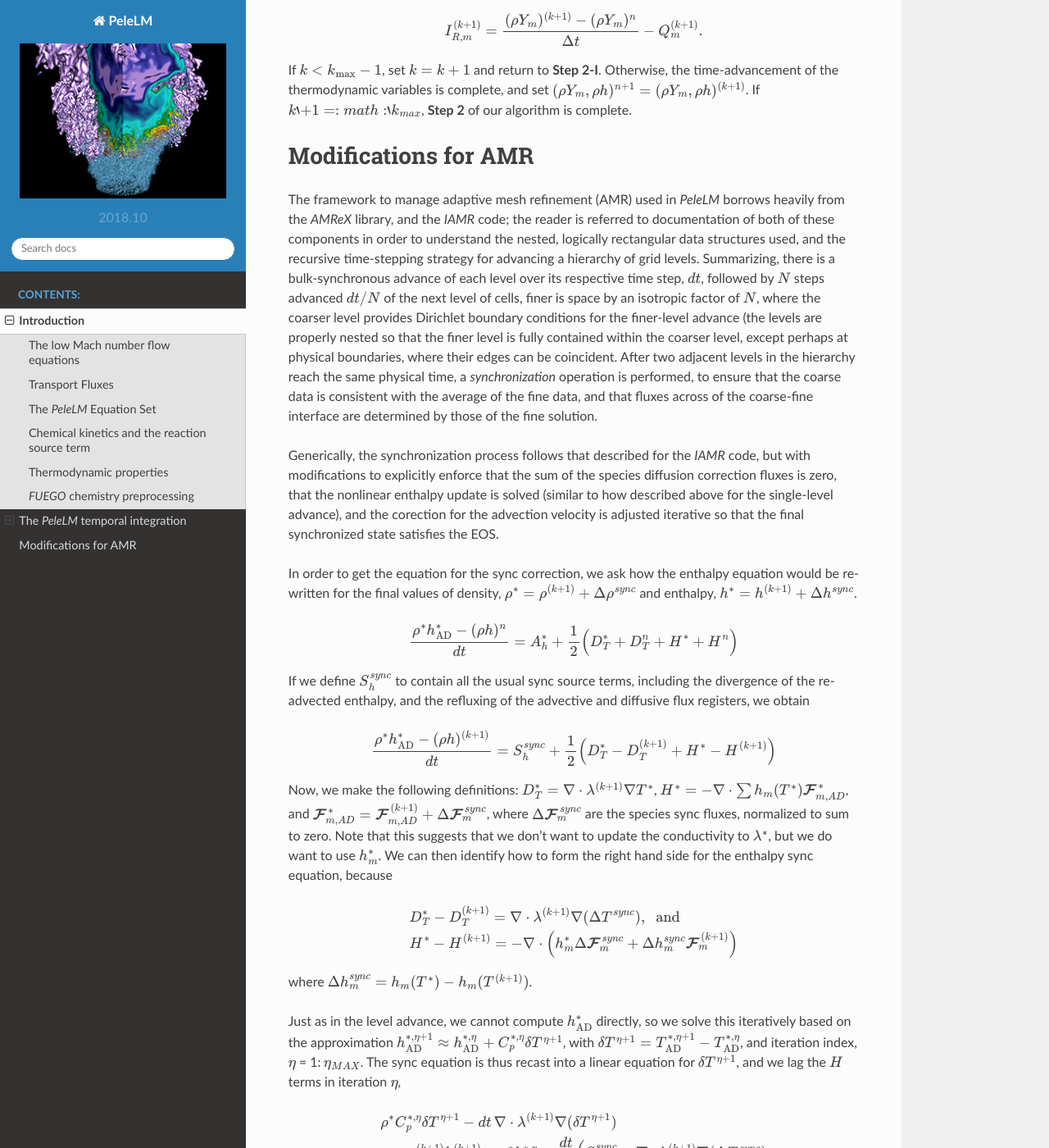
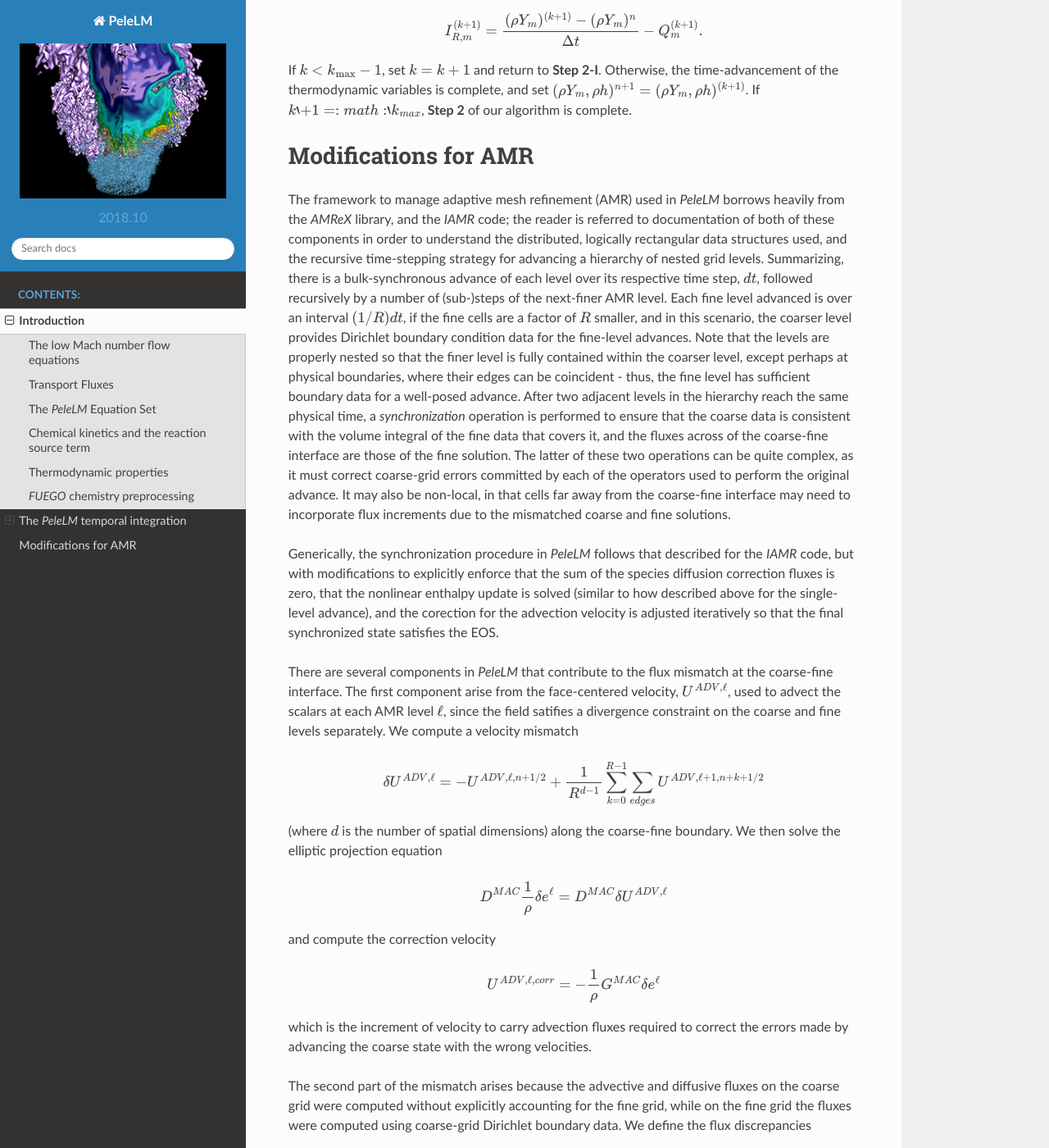
Before and after one commit to AMReX-Combustion/PeleLM, a Sphinx documentation site: the page built from Docs/source/Introduction.rst, in a window 1280 px wide and 1400 px high, scrolled down 16198 px. Shown: the whole window at 82% size. Built offline with Sphinx 7.4.7 and the Read the Docs theme 2.0.0, drawn with Linux system fonts in a browser that asks for light colours; some of the changed text lies outside the part shown.

Commit message:
Work on AMR part of doc

```diff
--- a/Docs/source/Introduction.rst
+++ b/Docs/source/Introduction.rst
@@ -677,69 +677,138 @@ Modifications for AMR
 
 The framework to manage adaptive mesh refinement (AMR) used in `PeleLM` borrows heavily from the `AMReX` library,
 and the `IAMR` code; the reader is referred to documentation of both of these components in order to understand the
-nested, logically rectangular data structures used, and the recursive time-stepping strategy for
-advancing a hierarchy of grid levels.  Summarizing, there is a bulk-synchronous advance of each level over its
-respective time step, :math:`dt`, followed by :math:`N` steps advanced :math:`dt/N` of the next level of cells,
-finer is space by an isotropic factor of :math:`N`, where the coarser level provides Dirichlet boundary conditions
-for the finer-level advance (the levels are properly nested so that the finer level is fully contained within
-the coarser level, except perhaps at physical boundaries, where their edges can be coincident.
-After two adjacent levels in the hierarchy reach the same physical time, a *synchronization* operation is performed,
-to ensure that the coarse data is consistent with the average of the fine data, and that fluxes across of the
-coarse-fine interface are determined by those of the fine solution.
+distributed, logically rectangular data structures used, and the recursive time-stepping strategy for
+advancing a hierarchy of nested grid levels.  Summarizing, there is a bulk-synchronous advance of each level over its
+respective time step, :math:`dt`, followed recursively by a number of (sub-)steps of the next-finer AMR level.
+Each fine level advanced is over an interval :math:`(1/R) dt`, if the fine cells are a factor of :math:`R`
+smaller, and in this scenario, the coarser level provides Dirichlet boundary condition data
+for the fine-level advances.  Note that the levels are properly nested so that the finer level is fully contained within
+the coarser level, except perhaps at physical boundaries, where their edges can be coincident - thus, the fine level has
+sufficient boundary data for a well-posed advance.
+After two adjacent levels in the hierarchy reach the same physical time, a *synchronization* operation is performed
+to ensure that the coarse data is consistent with the volume integral of the fine data that covers it, and the
+fluxes across of the coarse-fine interface are those of the fine solution.  The latter of these two operations can be
+quite complex, as it must correct coarse-grid errors committed by each of the operators used to perform the original
+advance.  It may also be non-local, in that cells far away from the coarse-fine interface may need to
+incorporate flux increments due to the mismatched coarse and fine solutions.
 
-Generically, the synchronization process follows that described for the `IAMR` code, but with modifications to
-explicitly enforce that the sum of the species diffusion correction fluxes is zero, that the nonlinear enthalpy
-update is solved (similar to how described above for the single-level advance), and the corection for the
-advection velocity is adjusted iterative so that the final synchronized state satisfies the EOS.
+Generically, the synchronization procedure in `PeleLM` follows that described for the `IAMR` code, but with
+modifications to explicitly enforce that the sum of the species diffusion correction fluxes is zero, that the
+nonlinear enthalpy update is solved (similar to how described above for the single-level advance), and the
+corection for the advection velocity is adjusted iteratively so that the final synchronized state satisfies the EOS.
 
-In order to get the equation for the sync correction, we ask how the enthalpy equation would be re-written for the final
-values of density, :math:`\rho^* = \rho^{(k+1)} + \Delta \rho^{sync}` and enthalpy, :math:`h^* = h^{(k+1)} + \Delta h^{sync}`.
+There are several components in `PeleLM` that contribute to the flux mismatch at the coarse-fine interface.
+The first component arise from the face-centered velocity, :math:`U^{ADV,\ell}`, used to advect the scalars
+at each AMR level :math:`\ell`, since the field satifies a divergence constraint on the coarse and fine levels
+separately.  We compute a velocity mismatch
 
 .. math::
 
-    \frac{\rho^{*} h_{{\rm AD}}^{*} - (\rho h)^n}{dt}
-    = A_h^{*} + \frac{1}{2} \Big( D_T^{*} + D_T^n + H^{*} + H^n\Big)
+    \delta U^{ADV,\ell} = -U^{ADV,\ell,n+1/2} + \frac{1}{R^{d-1}}\sum_{k=0}^{R-1} \sum_{edges} U^{ADV,\ell+1,n+k+1/2}
 
-If we define :math:`S_h^{sync}` to contain all the usual sync source terms, including the divergence of the re-advected enthalpy, and the refluxing of the advective and diffusive flux registers, we obtain
+(where :math:`d` is the number of spatial dimensions) along the coarse-fine boundary.  We then solve the elliptic
+projection equation
 
 .. math::
 
-    \frac{ \rho^{*} h_{{\rm AD}}^{*} - (\rho h)^{(k+1)}}{dt}
-    = S_h^{sync} + \frac{1}{2} \Big( D_T^{*} - D_T^{(k+1)} + H^{*} - H^{(k+1)} \Big)
+    D^{MAC} \frac{1}{\rho} \delta e^{\ell} = D^{MAC} \delta U^{ADV,\ell}
 
-Now, we make the following definitions: :math:`D_T^{*} = \nabla \cdot \lambda^{(k+1)} \nabla T^{*}`,
-:math:`H^{*} = - \nabla \cdot \sum h_m (T^{*}) {\boldsymbol{\cal F}}_{m,AD}^{*}`, and
-:math:`{\boldsymbol{\cal F}}_{m,AD}^{*} = {\boldsymbol{\cal F}}_{m,AD}^{(k+1)} + \Delta {\boldsymbol{\cal F}}_{m}^{sync}`,
-where :math:`\Delta {\boldsymbol{\cal F}}_{m}^{sync}` are the species sync fluxes, normalized to sum to zero.
-Note that this suggests that we don't want to update the conductivity to :math:`\lambda^*`, but we do
-want to use :math:`h_m^{*}`.
+and compute the correction velocity
+
+.. math::
+
+    U^{ADV,\ell,corr} = -\frac{1}{\rho} G^{MAC} \delta e^{\ell}
+
+which is the increment of velocity to carry advection fluxes required to correct the errors made by advancing the
+coarse state with the wrong velocities.
+
+The second part of the mismatch arises because the advective and diffusive fluxes on the coarse grid were computed without explicitly accounting for the fine grid, while on the fine grid the fluxes were computed using coarse-grid Dirichlet boundary data.  We define the flux discrepancies
+
+.. math::
+
+    \delta \boldsymbol{\cal F} = \Delta t^{\ell} \Big(
+    -\boldsymbol{\cal F}^{\ell,n+1/2} + \frac{1}{R^{d-1}} \sum_{k=0}^{R-1} \sum_{edges}
+    \boldsymbol{\cal F}^{\ell+1,n+k+1/2} \Big)
+
+where :math:`\boldsymbol{\cal F}` is the total (advective + diffusive) flux through a face on the coarse-fine
+interface prior the synchronization operations.
+
+Since mass is conserved, corrections to density, :math:`\delta \rho^{sync}` on the coarse grid associated with
+mismatched advection fluxes may be computed explicitly
+
+.. math::
+
+    \delta \rho^{sync} = -D^{MAC} \Big( \sum_m U^{ADV,corr} \rho Y_m \Big)^{n+1/2}
+    + \sum_m \delta \boldsymbol{\cal F}_{\rho Y_m}
+
+The post-sync new-time value of density, :math:`\rho^{n+1} = \rho^{n+1,p} + \delta \rho^{sync}`.
+Given the corrected density we can decompose the corrections for :math:`Y_m` and :math:`h` into
+:math:`\delta ( \rho Y_m ) = Y^{n+1,p} \delta \rho^{sync} + \rho^{n+1} \delta Y^{sync}`.  Computing
+:math:`\delta Y^{sync}` requires solution of a linear system, since the flux mismatch
+contains implicit diffusion fluxes from the Crank-Nicolson discretization.
+
+.. math::
+
+    \rho^{n+1} \widetilde{\delta Y^{sync}} - \frac{\Delta t}{2} \nabla \cdot
+    \widetilde{\delta {\cal F}}(\widetilde{\delta Y^{sync}})
+    = -D^{MAC} (U^{ADV,corr} \rho Y_m)^{n+1/2} + \delta \boldsymbol{\cal F} - Y^{n+1,p} \delta \rho^{sync}
+
+where :math:`\widetilde{\delta {\cal F}}` is the species correction flux due to the
+sync source, :math:`\widetilde{\delta Y^{sync}}`. However, as in the single-level algorithm, the species
+fluxes must be corrected to sum to zero.  These adjusted fluxes are then used to recompute a :math:`\delta Y^{sync}`,
+which is then used via the expression above to compute :math:`\delta (\rho Y)^{sync}`, the increment to the
+species mass densities.
+
+In order to get the equation for the enthalpy sync correction, it will help to simplify notation a bit.
+We define :math:`S_h^{sync}` to contain all the usual sync source terms, including the divergence of the
+re-advected enthalpy flux, and the refluxed advective and diffusive fluxes (:math:`\delta \boldsymbol{\cal F}` above).
+We now write the enthalpy conservation equation for the composite system, after the sync.
+
+.. math::
+
+    \frac{\rho^{n+1} h_{{\rm AD}}^{n+1} - (\rho h)^n}{dt}
+    = A_h^{*} + \frac{1}{2} \Big( D_T^{n+1} + D_T^n + H^{n+1} + H^n\Big)
+
+where the terms here are defined analagously to those in the level-advance expression above.
+We subtract the equation used to compute :math:`(\rho h)^{n+1,p}` to arrive at an equation for the sync correction
+
+.. math::
+
+    \frac{ \rho^{n+1} h_{{\rm AD}}^{n+1} - (\rho h)^{(n+1,p)}}{dt}
+    = S_h^{sync} + \frac{1}{2} \Big( D_T^{n+1} - D_T^{(n+1,p)} + H^{n+1} - H^{(n+1,p)} \Big)
+
+Now, we make the following definitions: :math:`D_T^{n+1} = \nabla \cdot \lambda^{(n+1,p)} \nabla T^{n+1}, H^{n+1} = - \nabla \cdot \sum h_m (T^{n+1}) {\boldsymbol{\cal F}}_{m,AD}^{n+1}`, and
+:math:`{\boldsymbol{\cal F}}_{m,AD}^{n+1} = {\boldsymbol{\cal F}}_{m,AD}^{(n+1,p)}
++ \delta {\boldsymbol{\cal F}}_{m}`.
+Note that this suggests that we don't want to update the conductivity to :math:`\lambda^{n+1}`, but we do
+want to use :math:`h_m^{n+1}`.
 We can then identify how to form the right hand side for the enthalpy sync equation, because
 
 .. math::
 
-    &D_T^{*} - D_T^{(k+1)} = \nabla \cdot \lambda^{(k+1)} \nabla (\Delta T^{sync}), \; \;\mbox{and}  \\
-    &H^{*} - H^{(k+1)} = - \nabla \cdot \Big( h_m^{*} \Delta {\boldsymbol{\cal F}}_{m}^{sync}
-    + \Delta h_m^{sync} {\boldsymbol{\cal F}}_{m}^{(k+1)} \Big)
+    &D_T^{n+1} - D_T^{(n+1,p)} = \nabla \cdot \lambda^{(n+1,p)} \nabla (\delta T^{sync}), \; \;\mbox{and}  \\
+    &H^{n+1} - H^{(n+1,p)} = - \nabla \cdot \Big( h_m^{n+1} \delta {\boldsymbol{\cal F}}_{m}^{sync}
+    + \delta h_m^{sync} {\boldsymbol{\cal F}}_{m}^{(n+1,p)} \Big)
 
-where :math:`\Delta h_m^{sync} = h_m(T^{*}) - h_m(T^{(k+1)})`.
+where :math:`\delta h_m^{sync} = h_m(T^{n+1}) - h_m(T^{(n+1,p)})`.
 
-Just as in the level advance, we cannot compute :math:`h_{{\rm AD}}^{*}` directly, so we solve this iteratively based on the approximation
-:math:`h_{{\rm AD}}^{*,\eta+1} \approx h_{{\rm AD}}^{*,\eta} + C_{p}^{*,\eta} \delta T^{\eta+1}`, with
-:math:`\delta T^{\eta+1} = T_{{\rm AD}}^{*,\eta+1} - T_{{\rm AD}}^{*,\eta}`, and iteration index, :math:`\eta` = 1::math:`\,\eta_{MAX}`.
-The sync equation is thus recast into a linear equation for :math:`\delta T^{\eta+1}`, and we
+Just as in the level advance, we cannot compute :math:`h_{{\rm AD}}^{n+1}` directly, so we solve this iteratively based on the approximation
+:math:`h_{{\rm AD}}^{n+1,\eta+1} \approx h_{{\rm AD}}^{n+1,\eta} + C_{p}^{n+1,\eta} \Delta T^{\eta+1}`, with
+:math:`\Delta T^{\eta+1} = T_{{\rm AD}}^{n+1,\eta+1} - T_{{\rm AD}}^{n+1,\eta}`, and iteration index, :math:`\eta` = 1::math:`\,\eta_{MAX}`.
+The sync equation is thus recast into a linear equation for :math:`\Delta T^{\eta+1}`, and we
 lag the :math:`H` terms in iteration :math:`\eta`,
 
 .. math::
 
-    \rho^{*} C_p^{*,\eta} \delta T^{\eta +1}
-    - dt \, \nabla \cdot \lambda^{(k+1)} \nabla (\delta T^{\eta +1}) \hspace{10em}\\
-    = \rho^{(k+1)} h^{(k+1)} - \rho^{*} h^{*,\eta} + \frac{dt}{2} \Big( S_h^{sync} +
-    \nabla \cdot \lambda^{(k+1)} \nabla (\Delta T^{sync}) \\
-    - \nabla \cdot \Big( h_m^{*} \Delta {\boldsymbol{\cal F}}_{m}^{sync}
-    + \Delta h_m^{sync} {\boldsymbol{\cal F}}_{m}^{(k+1)} \Big)
+    \rho^{n+1} C_p^{n+1,\eta} \Delta T^{\eta +1}
+    - dt \, \nabla \cdot \lambda^{(n+1,p)} \nabla (\Delta T^{\eta +1}) \hspace{10em}\\
+    = \rho^{(n+1,p)} h^{(n+1,p)} - \rho^{n+1} h^{n+1,\eta} + \frac{dt}{2} \Big( S_h^{sync} +
+    \nabla \cdot \lambda^{(n+1,p)} \nabla (\delta T^{sync}) \\
+    - \nabla \cdot \Big( h_m^{n+1} \delta {\boldsymbol{\cal F}}_{m}^{sync}
+    + \delta h_m^{sync} {\boldsymbol{\cal F}}_{m}^{(k+1)} \Big)
 
-After each iteration, update :math:`T_{{\rm AD}}^{*,\eta+1} = T_{{\rm AD}}^{*,\eta} + \delta T^{\eta+1}`,
-:math:`\Delta T^{sync} = T^{*,\eta+1} - T^{(k+1)}`, and
-re-evaluate :math:`(C_p,h_m)^{*,\eta+1}` using :math:`(T_{{\rm AD}}^{*,\eta+1}, Y_{m,{\rm AD}}^{*}`).  After the iterations are
-finished, set :math:`T_{{\rm AD}}^* = T_{{\rm AD}}^{(k+1)} + \Delta T^{\eta_{MAX}}`, and compute
-:math:`h_{{\rm AD}}^* = h(T_{{\rm AD}}^*,Y_{{\rm AD}}^*)`.
+After each iteration, update :math:`T_{{\rm AD}}^{n+1,\eta+1} = T_{{\rm AD}}^{n+1,\eta} + \Delta T^{\eta+1}`,
+:math:`\delta T^{sync} = T^{n+1,\eta+1} - T^{(n+1,p)}`, and
+re-evaluate :math:`(C_p,h_m)^{n+1,\eta+1}` using :math:`(T_{{\rm AD}}^{n+1,\eta+1}, Y_{m,{\rm AD}}^{n+1}`).  After the iterations are
+finished, set :math:`T_{{\rm AD}}^{n+1} = T_{{\rm AD}}^{(n+1,p)} + \delta T^{\eta_{MAX}}`, and compute
+:math:`h_{{\rm AD}}^{n+1} = h(T_{{\rm AD}}^{n+1},Y_{{\rm AD}}^{n+1})`.
```
